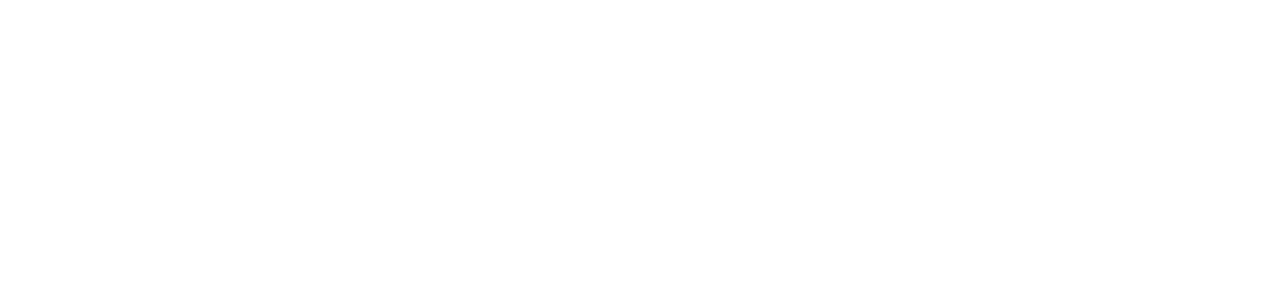
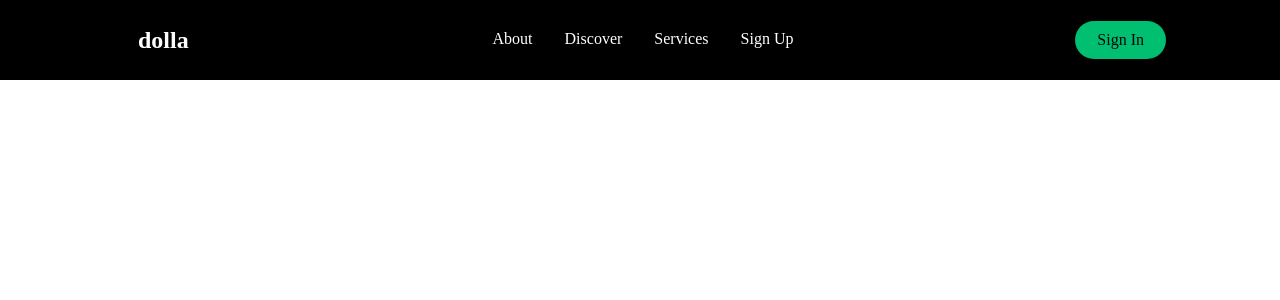
Before and after one commit to SheikhRashed/dolla-react-landingpage, a React (Vite) app: page / in a window 1280 px wide. Shown: the top 300 px of the page. Built offline with nearby package versions, Linux system fonts and the light colour scheme.

Commit message:
navbar created

```diff
--- a/package.json
+++ b/package.json
@@ -8,7 +8,11 @@
   },
   "dependencies": {
     "react": "^17.0.0",
-    "react-dom": "^17.0.0"
+    "react-dom": "^17.0.0",
+    "react-icons": "^4.2.0",
+    "react-router-dom": "^5.3.0",
+    "react-scroll": "^1.8.4",
+    "styled-components": "^5.3.1"
   },
   "devDependencies": {
     "@vitejs/plugin-react-refresh": "^1.3.1",
--- a/src/App.jsx
+++ b/src/App.jsx
@@ -1,7 +1,13 @@
 import React from 'react';
+import Navbar from './components/Navbar';
+import { BrowserRouter as Router } from 'react-router-dom';
 
 function App() {
-  return <div></div>;
+  return (
+    <Router>
+      <Navbar />
+    </Router>
+  );
 }
 
 export default App;
--- /dev/null
+++ b/src/components/Navbar/NavbarElements.jsx
@@ -0,0 +1,116 @@
+import styled from 'styled-components';
+import { Link as LinkR } from 'react-router-dom';
+import { Link as LinkS } from 'react-scroll';
+export const Nav = styled.nav`
+  background: #000;
+  height: 80px;
+  // margin-top: -80px;
+  display: flex;
+  justify-content: center;
+  align-items: center;
+  font-size: 1rem;
+  position: sticky;
+  top: 0;
+  z-index: 10;
+
+  @media screen and (max-width: 960px) {
+    transtion: 0.8s all ease;
+  }
+`;
+
+export const NavbarContainer = styled.div`
+  display: flex;
+  justify-content: space-between;
+  height: 80px;
+  z-index: 1;
+  width: 100%;
+  padding: 0px 24px;
+  max-width: 1100px;
+`;
+
+export const NavLogo = styled(LinkR)`
+  color: #fff;
+  justify-self: flex-start:
+  cursor: pointer;
+  font-size: 1.5rem;
+  display: flex;
+  align-items: center;
+  margin-left: 24px;
+  font-weight: bold;
+  text-decoration: none;
+
+  &:hover {
+    color: #fff;
+  }
+`;
+
+export const MobileIcon = styled.div`
+  display: none;
+  @media (max-width: 768px) {
+    display: block;
+    position: absolute;
+    top: 0;
+    right: 0;
+    transform: translate(-100%, 60%);
+    font-size: 1.8rem;
+    cursor: pointer;
+    color: #fff;
+  }
+`;
+export const NavMenu = styled.ul`
+  display: flex;
+  align-items: center;
+  list-style: none;
+  text-align: center;
+  margin-right: -22px;
+
+  @media (max-width: 768px) {
+    display: none;
+  }
+`;
+export const NavItem = styled.li`
+  height: 80px;
+`;
+export const NavLink = styled(LinkS)`
+  color: #fff;
+  display: flex;
+  align-items: center;
+  text-decoration: none;
+  padding: 0px 1rem;
+  height: 100%;
+  cursor: pointer;
+  border-bottom: 2px solid transparent;
+  &.active,
+  &:hover {
+    color: #fff;
+    border-bottom: 2px solid #01b571;
+  }
+`;
+
+export const NavBtn = styled.nav`
+  display: flex;
+  align-items: center;
+  @media (max-width: 768px) {
+    display: none;
+  }
+`;
+
+export const NavBtnLink = styled(LinkR)`
+  border-radius: 50px;
+  background: #01bf71;
+  white-space: nowrap;
+  padding: 10px 22px;
+  color: #010606;
+  font-size: 16px;
+  outline: none;
+  border: none;
+  cursor: pointer;
+  transition: all 0.2s ease-in-out;
+  text-decoration: none;
+
+  &:hover {
+    transition: all 0.2s ease-in-out;
+    background: #fff;
+    color: inherit;
+  }
+`;
--- /dev/null
+++ b/src/components/Navbar/index.jsx
@@ -0,0 +1,47 @@
+import React from 'react';
+import { FaBars } from 'react-icons/fa';
+import {
+  MobileIcon,
+  Nav,
+  NavbarContainer,
+  NavBtn,
+  NavBtnLink,
+  NavItem,
+  NavLink,
+  NavLogo,
+  NavMenu,
+} from './NavbarElements';
+
+const Navbar = () => {
+  return (
+    <>
+      <Nav>
+        <NavbarContainer>
+          <NavLogo to='/'>dolla</NavLogo>
+          <MobileIcon>
+            <FaBars />
+          </MobileIcon>
+          <NavMenu>
+            <NavItem>
+              <NavLink to='about'>About</NavLink>
+            </NavItem>
+            <NavItem>
+              <NavLink to='discover'>Discover</NavLink>
+            </NavItem>
+            <NavItem>
+              <NavLink to='/services'>Services</NavLink>
+            </NavItem>
+            <NavItem>
+              <NavLink to='signup'>Sign Up</NavLink>
+            </NavItem>
+          </NavMenu>
+          <NavBtn>
+            <NavBtnLink to='/signin'>Sign In</NavBtnLink>
+          </NavBtn>
+        </NavbarContainer>
+      </Nav>
+    </>
+  );
+};
+
+export default Navbar;
```
Also changed, not shown: 1 other file (tests, documents, lock files or other folders).
